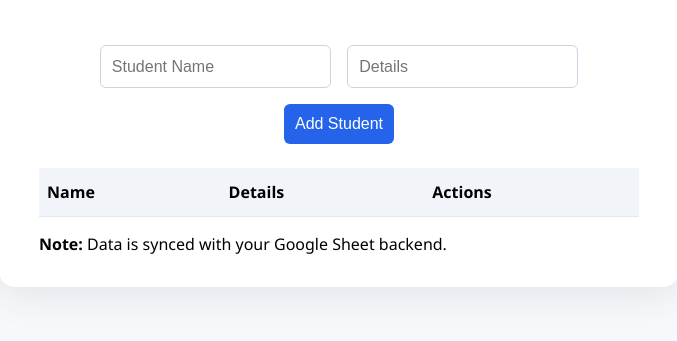
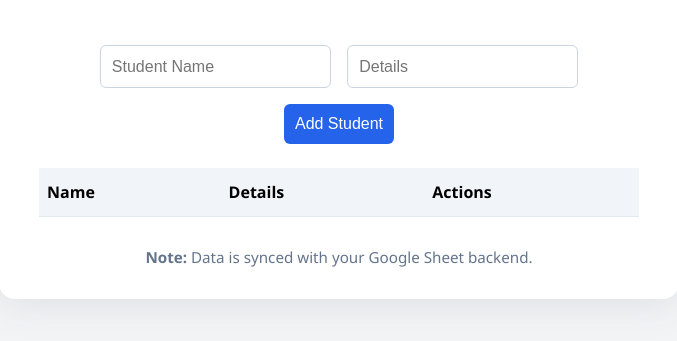
Before and after one commit to Davidbantu/studentdata, a plain HTML site: page index.html in a window 1280 px wide. Shown: the part 147-488 px from the top of the page, without its empty margins (301-978 px from the left). Drawn offline with Linux system fonts and the light colour scheme.

Commit message:
Update style.css

```diff
--- a/style.css
+++ b/style.css
@@ -1,5 +1,5 @@
 body {
-  background: #f6f8fa;
+  background: #f3f4f6;
   font-family: 'Segoe UI', Arial, sans-serif;
   margin: 0;
   padding: 0;
@@ -104,3 +104,10 @@ tr:last-child td {
 .action-btn.delete:hover {
   background: #be123c;
 }
+
+.note {
+  margin-top: 2em;
+  font-size: 0.95em;
+  color: #64748b;
+  text-align: center;
+}
```
